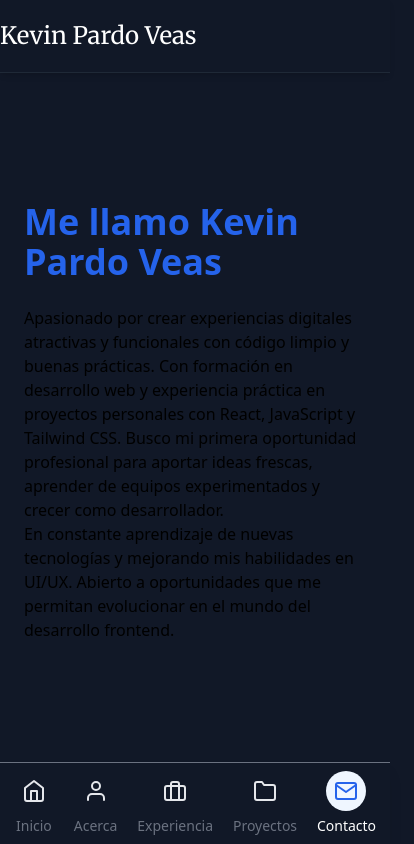
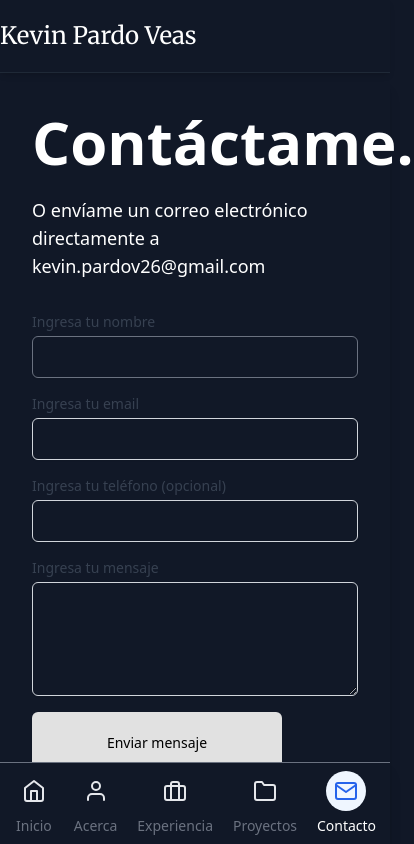
Before and after one commit to Krpardo27/kevin-portfolio, a React (Vite) app: page /contact in a window 390 px wide. Shown: the top 844 px of the page, 414 px wide, since content can reach past the window. Built offline with nearby package versions, Linux system fonts and the light colour scheme.

Commit message:
Page contacto en progreso

```diff
--- a/package.json
+++ b/package.json
@@ -10,6 +10,7 @@
     "preview": "vite preview"
   },
   "dependencies": {
+    "@tailwindcss/forms": "^0.5.10",
     "framer-motion": "^12.6.5",
     "react": "^19.0.0",
     "react-dom": "^19.0.0",
--- a/src/pages/About.jsx
+++ b/src/pages/About.jsx
@@ -97,7 +97,7 @@ const About = () => {
                   <p className="font-medium text-gray-200">
                     {item.institution}
                   </p>
-                  <p className="text-gray-500 mt-2 text-gray-200">{item.description}</p>
+                  <p className="mt-2 text-gray-200">{item.description}</p>
                 </div>
               </motion.div>
             ))}
--- a/src/pages/Contact.jsx
+++ b/src/pages/Contact.jsx
@@ -1,31 +1,239 @@
-import React from "react";
+import React, { useState } from "react";
 import PageTransition from "../components/PageTransition";
+import { Link } from "react-router-dom";
+import { FaChevronRight } from "react-icons/fa";
 
 const Contact = () => {
+  const [formData, setFormData] = useState({
+    name: "",
+    email: "",
+    phone: "",
+    message: "",
+  });
+
+  const [errors, setErrors] = useState({
+    name: "",
+    email: "",
+    phone: "",
+    message: "",
+  });
+
+  const [isSubmitting, setIsSubmitting] = useState(false);
+  const [submitSuccess, setSubmitSuccess] = useState(false);
+
+  const handleChange = (e) => {
+    const { name, value } = e.target;
+    setFormData({
+      ...formData,
+      [name]: value,
+    });
+
+    // Clear error when user types
+    if (errors[name]) {
+      setErrors({
+        ...errors,
+        [name]: "",
+      });
+    }
+  };
+
+  const validateForm = () => {
+    let valid = true;
+    const newErrors = { ...errors };
+
+    // Validate name
+    if (!formData.name.trim()) {
+      newErrors.name = "El nombre es requerido";
+      valid = false;
+    } else if (formData.name.trim().length < 3) {
+      newErrors.name = "El nombre debe tener al menos 3 caracteres";
+      valid = false;
+    }
+
+    // Validate email
+    if (!formData.email.trim()) {
+      newErrors.email = "El email es requerido";
+      valid = false;
+    } else if (!/^[^\s@]+@[^\s@]+\.[^\s@]+$/.test(formData.email)) {
+      newErrors.email = "Por favor ingresa un email válido";
+      valid = false;
+    }
+
+    // Validate phone (optional but must be valid if provided)
+    if (formData.phone && !/^[0-9+\-\s]+$/.test(formData.phone)) {
+      newErrors.phone = "Por favor ingresa un teléfono válido";
+      valid = false;
+    }
+
+    // Validate message
+    if (!formData.message.trim()) {
+      newErrors.message = "El mensaje es requerido";
+      valid = false;
+    } else if (formData.message.trim().length < 10) {
+      newErrors.message = "El mensaje debe tener al menos 10 caracteres";
+      valid = false;
+    }
+
+    setErrors(newErrors);
+    return valid;
+  };
+
+  const handleSubmit = (e) => {
+    e.preventDefault();
+
+    if (validateForm()) {
+      setIsSubmitting(true);
+
+      // Simulate API call
+      setTimeout(() => {
+        console.log("Form submitted:", formData);
+        setIsSubmitting(false);
+        setSubmitSuccess(true);
+        setFormData({
+          name: "",
+          email: "",
+          phone: "",
+          message: "",
+        });
+
+        // Hide success message after 5 seconds
+        setTimeout(() => setSubmitSuccess(false), 5000);
+      }, 1500);
+    }
+  };
+
   return (
     <PageTransition>
-      <section className="max-w-4xl mx-auto px-6 py-12 flex flex-col items-center justify-center h-screen">
-        <div>
-          <div>
-            <h1 className="text-4xl font-bold text-blue-600 mb-6">
-              Me llamo Kevin Pardo Veas
-            </h1>
-          </div>
-          <div>
-            <p>
-              Apasionado por crear experiencias digitales atractivas y
-              funcionales con código limpio y buenas prácticas. Con formación en
-              desarrollo web y experiencia práctica en proyectos personales con
-              React, JavaScript y Tailwind CSS. Busco mi primera oportunidad
-              profesional para aportar ideas frescas, aprender de equipos
-              experimentados y crecer como desarrollador.
-            </p>
-            <p>
-              En constante aprendizaje de nuevas tecnologías y mejorando mis
-              habilidades en UI/UX. Abierto a oportunidades que me permitan
-              evolucionar en el mundo del desarrollo frontend.
+      <section className="lg:mt-32 mt-20 flex flex-col h-screen">
+        <div className="w-full container lg:mx-64 max-w-xl shadow-lg rounded-lg p-8">
+          <div className="mb-8">
+            <h1 className="text-6xl font-bold text-white mb-6">Contáctame.</h1>
+            <p className="text-white text-lg mb-4">
+              O envíame un correo electrónico directamente a
+              kevin.pardov26@gmail.com
             </p>
           </div>
+          {submitSuccess && (
+            <div className="mb-4 p-4 bg-green-100 text-green-700 rounded">
+              ¡Gracias por tu mensaje! Nos pondremos en contacto contigo pronto.
+            </div>
+          )}
+
+          <form onSubmit={handleSubmit} className="space-y-4 max-w-4xl">
+            {/* Nombre */}
+            <div>
+              <label
+                htmlFor="name"
+                className="block text-sm font-medium text-gray-700"
+              >
+                Ingresa tu nombre
+              </label>
+              <input
+                type="text"
+                id="name"
+                name="name"
+                value={formData.name}
+                onChange={handleChange}
+                className={`mt-1 block w-full px-3 py-2 border ${
+                  errors.name
+                    ? "border-red-500"
+                    : "border-gray-500 border-[0.5px] "
+                } rounded-md shadow-sm  focus:outline-none focus:ring-gray-500 focus:border-gray-300 bg-gray-900 text-white`}
+              />
+              {errors.name && (
+                <p className="mt-1 text-sm text-red-600">{errors.name}</p>
+              )}
+            </div>
+
+            {/* Email */}
+            <div>
+              <label
+                htmlFor="email"
+                className="block text-sm font-medium text-gray-700"
+              >
+                Ingresa tu email
+              </label>
+              <input
+                type="email"
+                id="email"
+                name="email"
+                value={formData.email}
+                onChange={handleChange}
+                className={`mt-1 block w-full px-3 py-2 border ${
+                  errors.email ? "border-red-500" : "border-gray-300"
+                } rounded-md shadow-sm  focus:outline-none focus:ring-gray-500 focus:border-gray-300 bg-gray-900 text-white`}
+              />
+              {errors.email && (
+                <p className="mt-1 text-sm text-red-600">{errors.email}</p>
+              )}
+            </div>
+
+            {/* Teléfono */}
+            <div>
+              <label
+                htmlFor="phone"
+                className="block text-sm font-medium text-gray-700"
+              >
+                Ingresa tu teléfono (opcional)
+              </label>
+              <input
+                type="tel"
+                id="phone"
+                name="phone"
+                value={formData.phone}
+                onChange={handleChange}
+                className={`mt-1 block w-full px-3 py-2 border ${
+                  errors.phone ? "border-red-500" : "border-gray-300"
+                } rounded-md shadow-sm  focus:outline-none focus:ring-gray-500 focus:border-gray-300 bg-gray-900 text-white`}
+              />
+              {errors.phone && (
+                <p className="mt-1 text-sm text-red-600">{errors.phone}</p>
+              )}
+            </div>
+
+            {/* Mensaje */}
+            <div>
+              <label
+                htmlFor="message"
+                className="block text-sm font-medium text-gray-700"
+              >
+                Ingresa tu mensaje
+              </label>
+              <textarea
+                id="message"
+                name="message"
+                rows="4"
+                value={formData.message}
+                onChange={handleChange}
+                className={`mt-1 block w-full px-3 py-2 border ${
+                  errors.message ? "border-red-500" : "border-gray-300"
+                } rounded-md shadow-sm  focus:outline-none focus:ring-gray-500 focus:border-gray-300 bg-gray-900 text-white`}
+              />
+              {errors.message && (
+                <p className="mt-1 text-sm text-red-600">{errors.message}</p>
+              )}
+            </div>
+
+            {/* Submit Button */}
+            <div>
+              <button
+                type="submit"
+                disabled={isSubmitting}
+                className={`w-full max-w-[250px] flex justify-center py-5 px-4 border border-transparent rounded-md shadow-sm text-sm font-medium text-black bg-[#e1e1e1] hover:bg-[#e1e1e1] focus:outline-none focus:ring-2 focus:ring-offset-2 focus:ring-[#e1e1e1] ${
+                  isSubmitting ? "opacity-70 cursor-not-allowed" : ""
+                }`}
+              >
+                {isSubmitting ? "Enviando..." : "Enviar mensaje"}
+              </button>
+            </div>
+            <Link
+              to="/"
+              className="flex items-center my-5 gap-8 text-[#e1e1e1] bg py-3 w-full max-w-max group"
+            >
+              Home
+              <FaChevronRight className="animate-slide-and-back" />
+            </Link>
+          </form>
         </div>
       </section>
     </PageTransition>
--- a/tailwind.config.js
+++ b/tailwind.config.js
@@ -1,3 +1,5 @@
+import forms from "@tailwindcss/forms";
+
 /** @type {import('tailwindcss').Config} */
 export default {
   content: ["./index.html", "./src/**/*.{js,ts,jsx,tsx}"],
@@ -13,6 +15,9 @@ export default {
       secondary: ["Lato", "serif"],
     },
     extend: {
+      colors: {
+        'input-bg': 'bg-gray-900', // equivalente a bg-gray-50
+      },
       animation: {
         "slide-and-back": "slide-and-back 2s ease-in-out infinite",
       },
@@ -25,5 +30,5 @@ export default {
       },
     },
   },
-  plugins: [],
+  plugins: [forms],
 };
```
Also changed, not shown: 1 other file (tests, documents, lock files or other folders).
